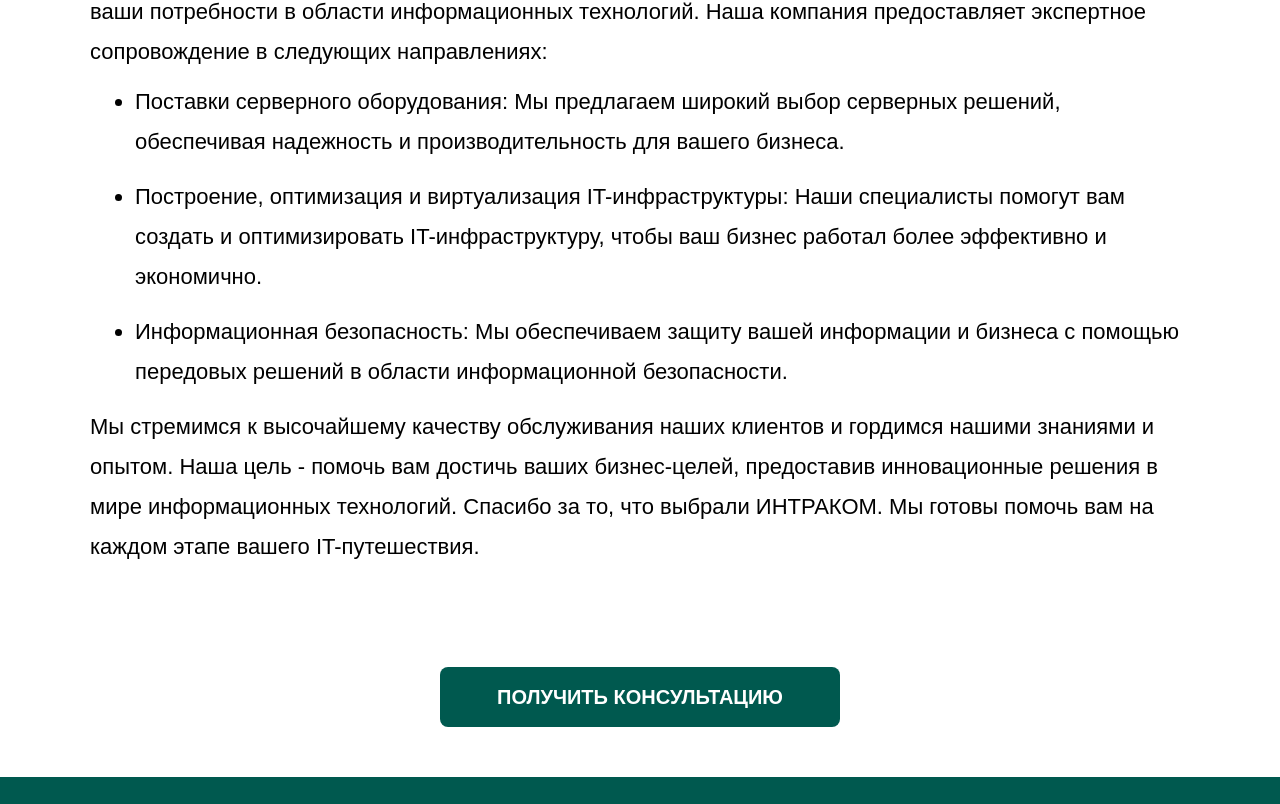
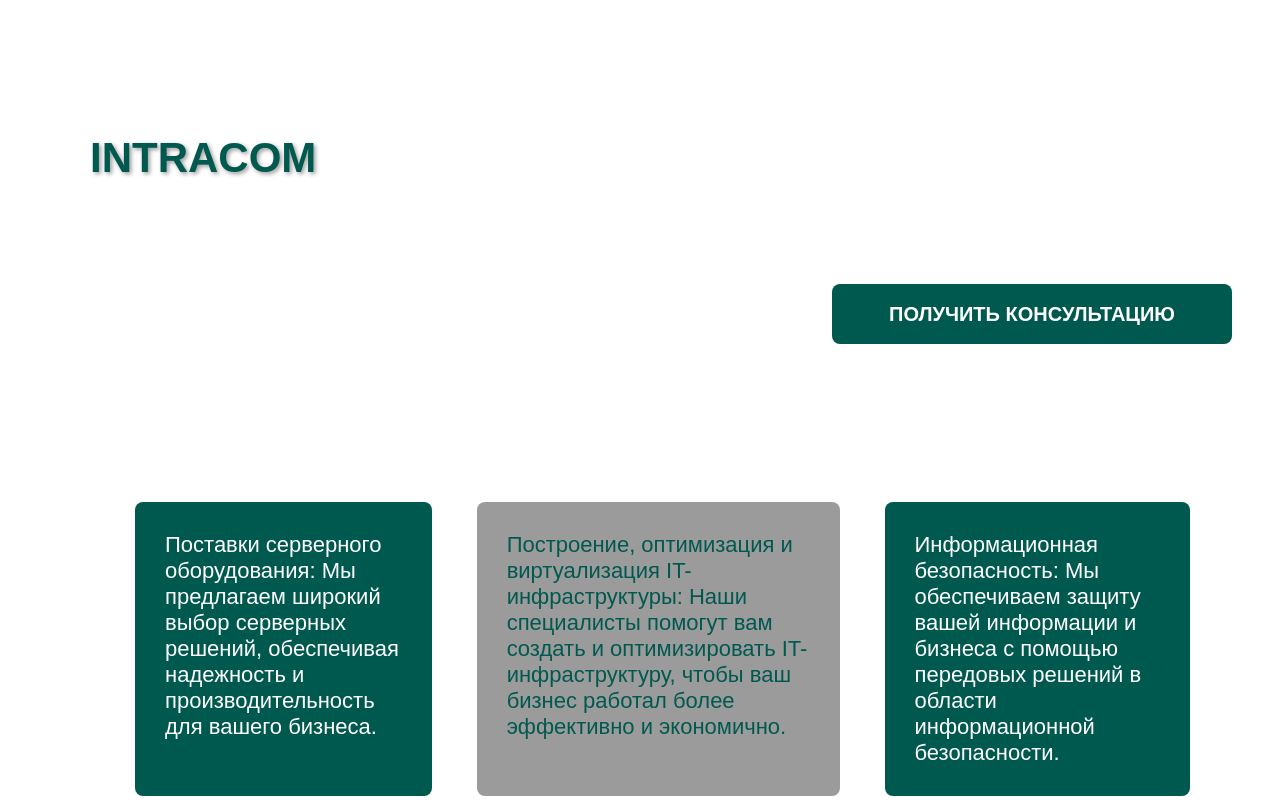
Before and after one commit to KanaySeidi/intracom, a React (Create React App) app: page /about in a window 1280 px wide. Shown: the part 216-1020 px from the top of the page. Built offline with nearby package versions, Linux system fonts and the light colour scheme; a web font is replaced by a local one.

Commit message:
new layaout

```diff
--- a/src/components/Header/Header.jsx
+++ b/src/components/Header/Header.jsx
@@ -28,7 +28,7 @@
             to="main"
             spy={true}
             smooth={true}
-            offset={-80}
+            offset={0}
             duration={500}
             className={head.item}
           >
--- a/src/components/Order/Order.module.css
+++ b/src/components/Order/Order.module.css
@@ -16,7 +16,7 @@
 
 .box{
     width: 700px;
-    height: 400px;
+    height: 450px;
     margin: 0 auto;
     border: none;
     border-radius: 5px;
--- a/src/index.css
+++ b/src/index.css
@@ -19,4 +19,5 @@
   padding: 0;
   box-sizing: border-box;
   font-family: 'Ysabeau SC', sans-serif;
+  list-style-type: none;
 }
--- a/src/page/About/About.jsx
+++ b/src/page/About/About.jsx
@@ -9,32 +9,34 @@
     <>
       <div className={about.section} id="about">
         <div className={about.container}>
-          <h2 className={about.mainText}>О нас</h2>
+          <h2 className={about.mainText}>INTRACOM</h2>
           <p className={about.text}>
-            Добро пожаловать в компанию{" "}
-            <span className={about.intra}>ИНТРАКОМ</span> – вашего надежного
-            партнера в мире информационных технологий. Мы специализируемся на
-            предоставлении полного спектра IT-услуг, чтобы удовлетворить все
-            ваши потребности в области информационных технологий. Наша компания
-            предоставляет экспертное сопровождение в следующих направлениях:
-            <ul>
-              <li>
+            Компания <span className={about.intra}>ИНТРАКОМ</span> – вашего
+            надежного партнера в мире информационных технологий. Мы
+            специализируемся на предоставлении полного спектра IT-услуг, чтобы
+            удовлетворить все ваши потребности в области информационных
+            технологий. Наша компания предоставляет экспертное сопровождение в
+            следующих направлениях:
+          </p>
+          <ol className={about.list}>
+            <li className={about.item}>
               Поставки серверного оборудования: Мы предлагаем широкий выбор
-                серверных решений, обеспечивая надежность и производительность
-                для вашего бизнеса.
+              серверных решений, обеспечивая надежность и производительность для
+              вашего бизнеса.
             </li>
-              <li>
+            <li className={about.item}>
               Построение, оптимизация и виртуализация IT-инфраструктуры: Наши
               специалисты помогут вам создать и оптимизировать
               IT-инфраструктуру, чтобы ваш бизнес работал более эффективно и
               экономично.
             </li>
-              <li>
+            <li className={about.item}>
               Информационная безопасность: Мы обеспечиваем защиту вашей
               информации и бизнеса с помощью передовых решений в области
               информационной безопасности.
             </li>
-            </ul>
+          </ol>
+          <p className={about.textUnder}>
             Мы стремимся к высочайшему качеству обслуживания наших клиентов и
             гордимся нашими знаниями и опытом. Наша цель - помочь вам достичь
             ваших бизнес-целей, предоставив инновационные решения в мире
--- a/src/page/About/About.module.css
+++ b/src/page/About/About.module.css
@@ -6,23 +6,64 @@
 
 .container{
     width: 1100px;
-    margin: 50px auto;
+    height: 100%;
+    margin: 350px auto 100px;
 }
 
 .mainText{
     font-size: 42px;
     color:  #00594F;
-    text-align: center;
+    text-shadow: 2px 2px 4px  rgb(155, 155, 155);
 }
 
 .text{
+    width: 640px;
+    height: 200px;
+    font-size: 18px;
+    margin-top: 30px;
+    line-height: 40px;
+    color: #fff
+}
+.textUnder{
+    width: 100%;
+    height: 100%;
     font-size: 22px;
     margin-top: 30px;
     line-height: 40px;
+    color: #00594F;
 }
 
-.text ul li{
+.list{
+    display: flex;
+    width: 1100px;
+    margin-top: 80px;
+}
+
+.item{
     margin: 10px 0 15px 45px;
+    color: #00594F;
+    font-size: 22px;
+    border-radius: 8px;
+}
+
+.item:first-child{
+    background-color: #00594F;
+    color: #fff;
+    padding: 30px;
+
+}
+
+.item:nth-child(2){
+    background-color: rgb(155, 155, 155);
+    color: #00594F;
+    padding: 30px;
+
+}
+
+.item:last-child{
+    background-color: #00594F;
+    color: #fff;
+    padding: 30px;
 }
 
 .consultBtn{
@@ -37,6 +78,9 @@
     font-weight: 600;
     background-color:  #00594F;
     cursor: pointer;
+    position: absolute;
+    top: 400px;
+    left: 65%;
   }
 
   .consultBtn:hover{
--- a/src/page/Main/Main.jsx
+++ b/src/page/Main/Main.jsx
@@ -6,7 +6,6 @@
 import Service from "../Service/Service";
 import Modal from "../../components/Modal/Modal";
 import video from "../../assets/video/mainVideo.mp4";
-import Order from "../../components/Order/Order";
 
 const Main = () => {
   const [openModal, setOpenModal] = useState(true);
--- a/src/page/Main/Main.module.css
+++ b/src/page/Main/Main.module.css
@@ -11,6 +11,10 @@
 
 .video{
   width: 100%;
-  height: 500px;
+  height: 700px;
   object-fit: cover;
+  position: absolute;
+  top: 0;
+  left: 0;
+  z-index: -222;
 }
```
Lines whose indentation alone changed are shown as unchanged.
